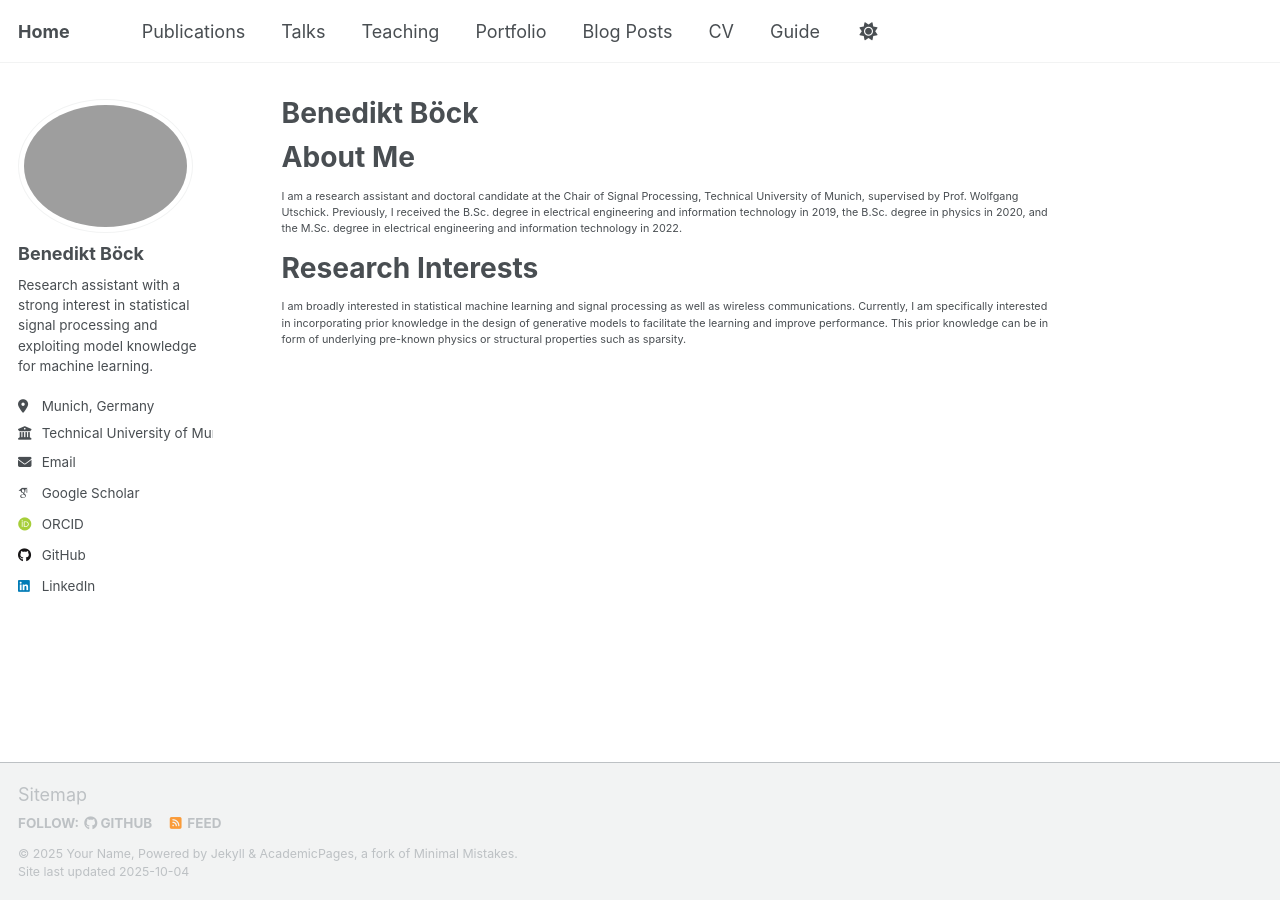
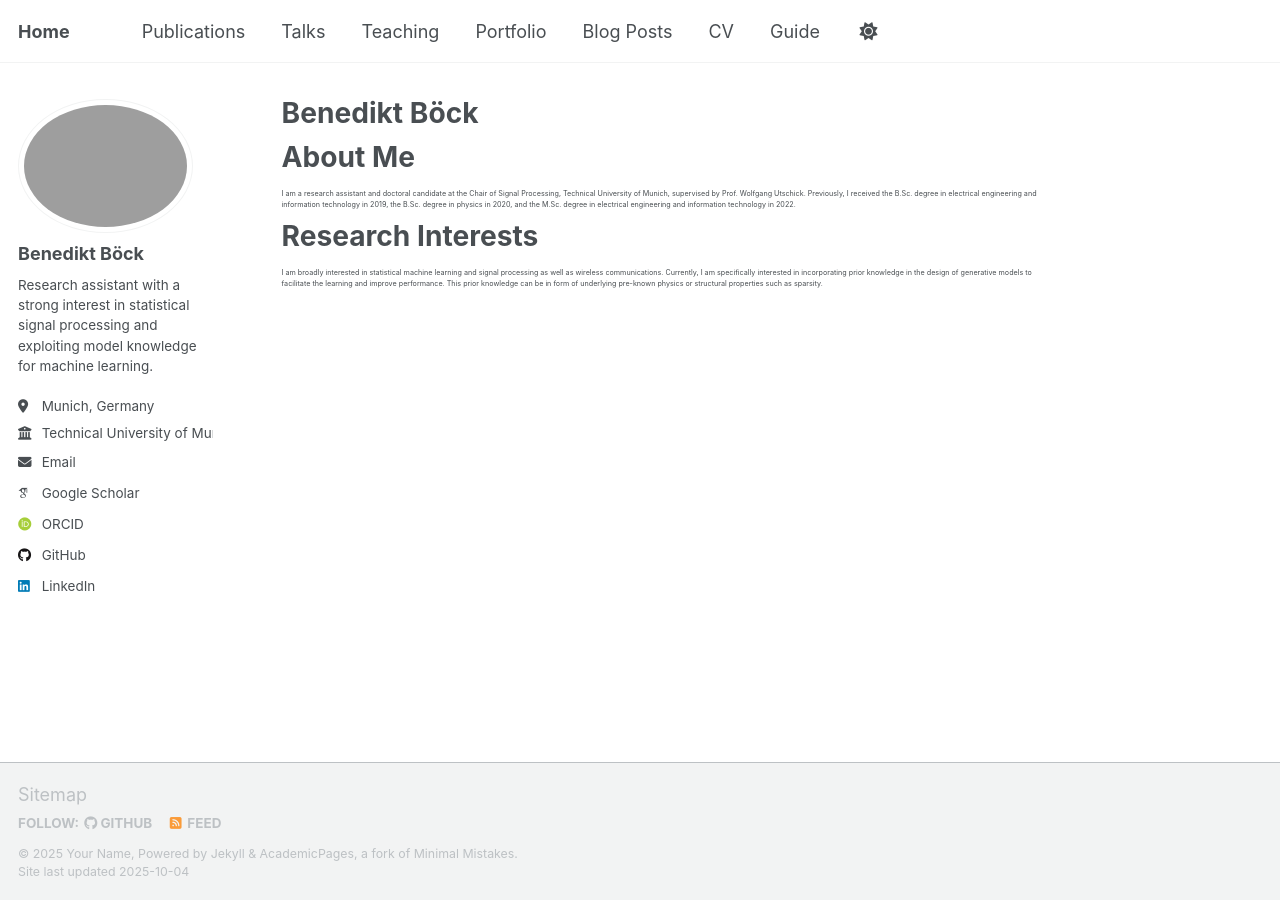
Before and after one commit to beneboeck/beneboeck.github.io, a Jekyll site: the page built from _pages/about.md, in a window 1280 px wide. Built offline with Jekyll 4.4.1, drawn with Linux system fonts in a browser that asks for light colours; some web fonts are replaced; a script that is not in the unit is left out.

Commit message:
Update custom-publications.scss

```diff
--- a/assets/css/custom-publications.scss
+++ b/assets/css/custom-publications.scss
@@ -32,21 +32,21 @@
 
   /* Make author information smaller */
   .pub-authors {
-    font-size: 0.6em;
+    font-size: 0.4em;
   }
 
   /* Make publication metadata smaller */
   p {
-    font-size: 0.6em;
+    font-size: 0.4em;
   }
 
   /* Make links smaller */
   a {
-    font-size: 0.6em;
+    font-size: 0.4em;
   }
 
   /* Make category headers smaller */
   h2 {
-    font-size: 1.2em;
+    font-size: 0.6em;
   }
 }
```
